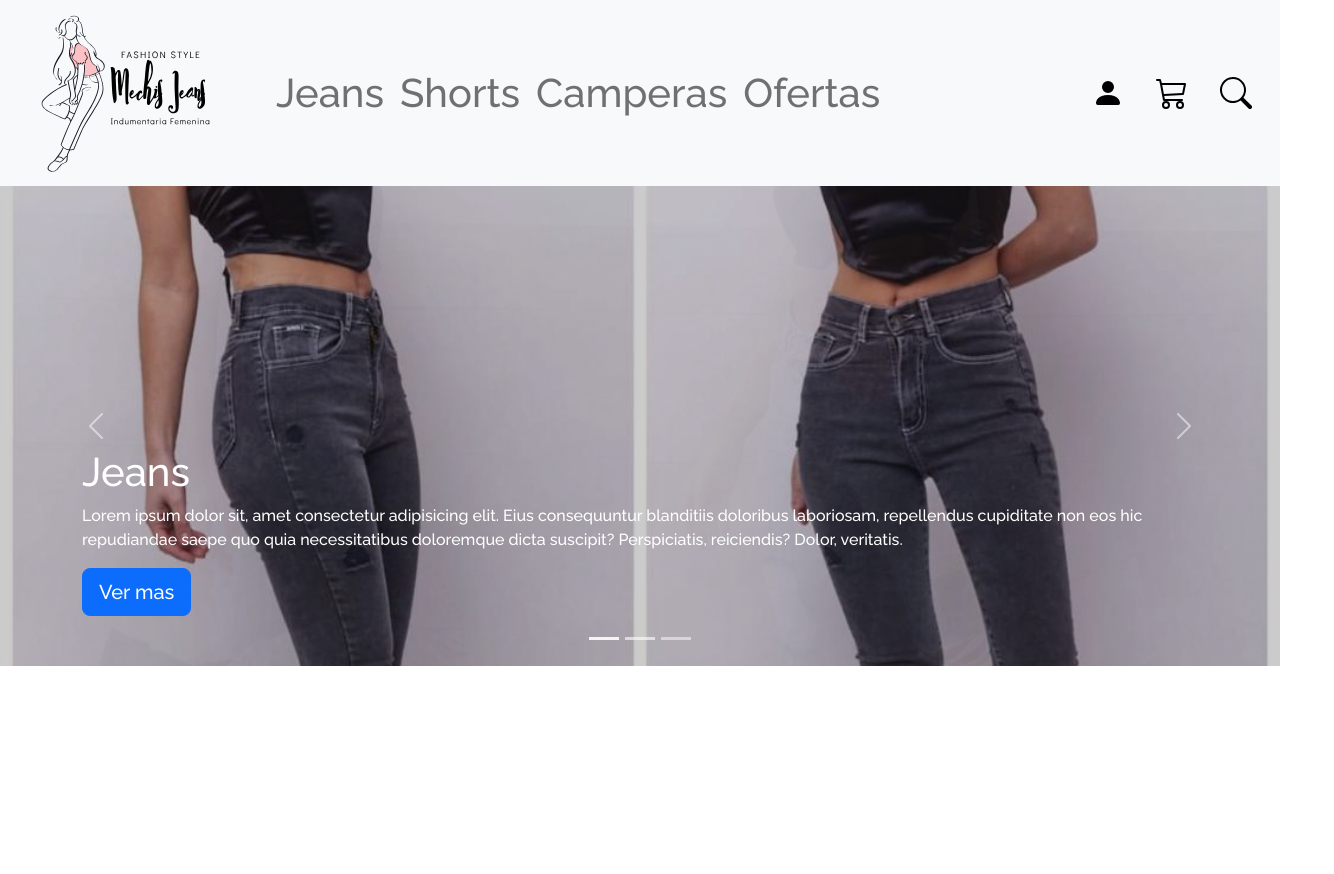
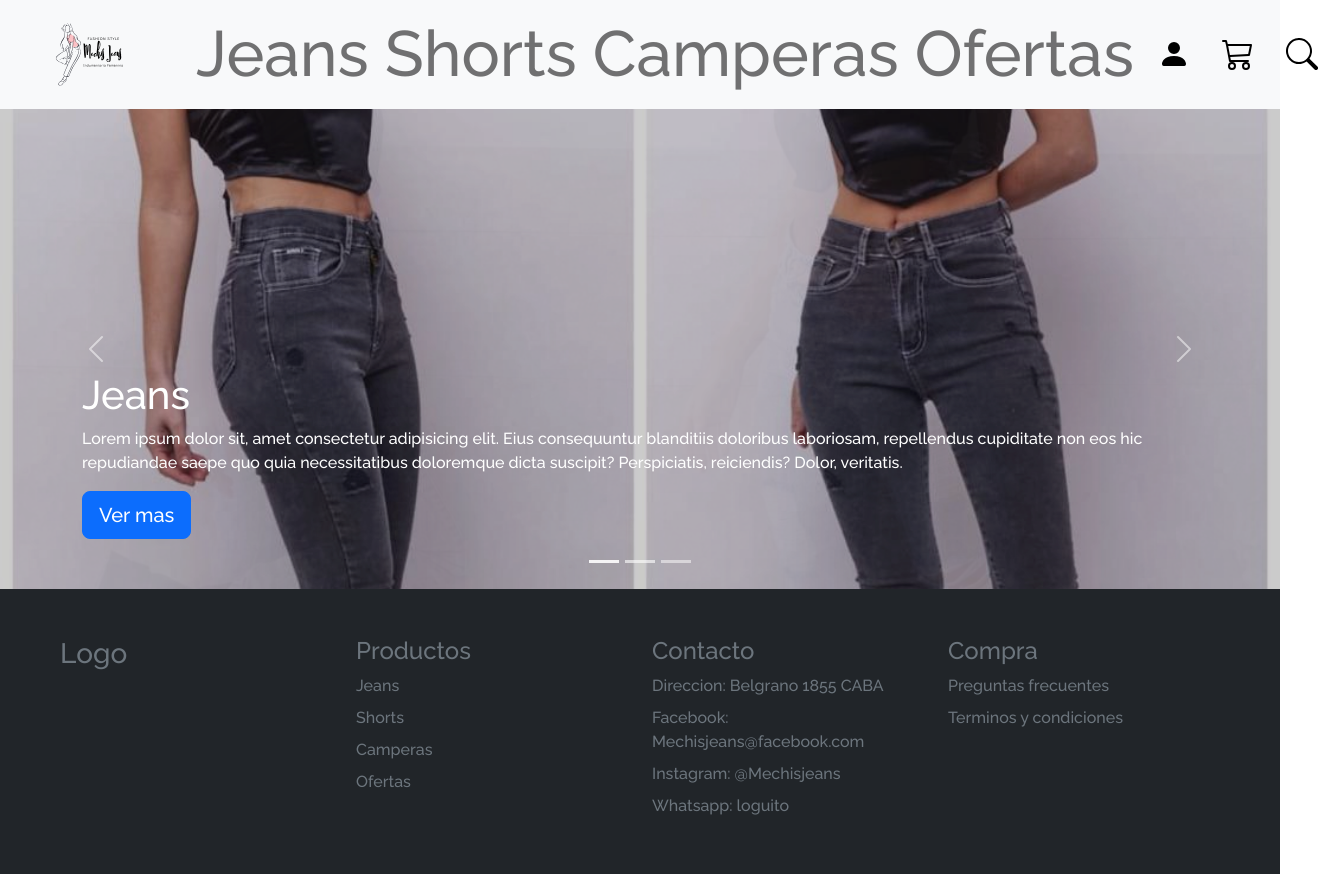
Before and after one commit to MarinoSanz/Grupo-1-MarketPlace, a website: page frontend/src/pages/index.html in a window 1280 px wide. Shown: the whole page, 1334 px wide, since content can reach past the window. Before the commit the page ends 800 px from the top, so only its background shows below. Drawn offline with nearby package versions, Linux system fonts and the light colour scheme.

Commit message:
[ADD] footer del home con bootstrap

```diff
--- a/frontend/src/pages/index.html
+++ b/frontend/src/pages/index.html
@@ -1,31 +1,50 @@
 <!DOCTYPE html>
 <html lang="es">
-
   <head>
-    <meta charset="UTF-8">
-    <meta http-equiv="X-UA-Compatible" content="IE=edge">
-    <meta name="viewport" content="width=device-width, initial-scale=1.0">
+    <meta charset="UTF-8" />
+    <meta http-equiv="X-UA-Compatible" content="IE=edge" />
+    <meta name="viewport" content="width=device-width, initial-scale=1.0" />
     <title>Mechi's Jeans</title>
-    <link href="https://cdn.jsdelivr.net/npm/bootstrap@5.2.0-beta1/dist/css/bootstrap.min.css" rel="stylesheet"
-        integrity="sha384-0evHe/X+R7YkIZDRvuzKMRqM+OrBnVFBL6DOitfPri4tjfHxaWutUpFmBp4vmVor" crossorigin="anonymous">
-    <link rel="stylesheet" href="../styles/principalstyles.css">
+    <link
+      href="https://cdn.jsdelivr.net/npm/bootstrap@5.2.0-beta1/dist/css/bootstrap.min.css"
+      rel="stylesheet"
+      integrity="sha384-0evHe/X+R7YkIZDRvuzKMRqM+OrBnVFBL6DOitfPri4tjfHxaWutUpFmBp4vmVor"
+      crossorigin="anonymous"
+    />
+    <link rel="stylesheet" href="../styles/principalstyles.css" />
   </head>
 
   <body>
-
     <header>
       <!-- Cabecera del sitio -->
       <!-- Navbar -->
       <nav class="navbar navbar-expand-lg navbar-light bg-light">
         <div class="container-fluid">
           <a class="navbar-brand" href="index.html">
-                    <img class="logo_size" src="../assets/icons/mechislogo.svg" alt="logo">
+            <img
+              class="logo_size"
+              src="../assets/icons/mechislogo.svg"
+              alt="logo"
+            />
           </a>
-                  <button class="navbar-toggler" type="button" data-bs-toggle="collapse" data-bs-target="#navbarNavAltMarkup" aria-controls="navbarNavAltMarkup" aria-expanded="false" aria-label="Toggle navigation">
+          <button
+            class="navbar-toggler"
+            type="button"
+            data-bs-toggle="collapse"
+            data-bs-target="#navbarNavAltMarkup"
+            aria-controls="navbarNavAltMarkup"
+            aria-expanded="false"
+            aria-label="Toggle navigation"
+          >
             <span class="navbar-toggler-icon"></span>
           </button>
-                    <div class="collapse navbar-collapse justify-content-between" id="navbarNavAltMarkup">
-                        <div class="navbar-nav font_weight_nav display-6 justify-content-center">
+          <div
+            class="collapse navbar-collapse justify-content-between"
+            id="navbarNavAltMarkup"
+          >
+            <div
+              class="navbar-nav font_weight_nav display-3 justify-content-center"
+            >
               <a class="nav-link" aria-current="page" href="#">Jeans</a>
               <a class="nav-link" href="#">Shorts</a>
               <a class="nav-link" href="camperas.html">Camperas</a>
@@ -33,83 +52,196 @@
             </div>
             <div class="navbar-nav justify_content_flex_end">
               <a class="nav-link" href="#">
-                                <img class="img_size_navbar" src="../assets/icons/person-fill.svg" alt="profilelogo">
+                <img
+                  class="img_size_navbar"
+                  src="../assets/icons/person-fill.svg"
+                  alt="profilelogo"
+                />
               </a>
               <a class="nav-link" href="#">
-                                <img class="img_size_navbar" src="../assets/icons/cart3.svg" alt="cart">
+                <img
+                  class="img_size_navbar"
+                  src="../assets/icons/cart3.svg"
+                  alt="cart"
+                />
               </a>
               <a class="nav-link" href="#">
-                                <img class="img_size_navbar" src="../assets/icons/search.svg" alt="searchlogo">
+                <img
+                  class="img_size_navbar"
+                  src="../assets/icons/search.svg"
+                  alt="searchlogo"
+                />
               </a>
             </div>
-
           </div>
         </div>
       </nav>
     </header>
     <main>
       <!-- Contenido Principal del sitio -->
-        <div id="myCarousel" class="carousel slide carousel-fade" data-bs-ride="carousel">
+      <div
+        id="myCarousel"
+        class="carousel slide carousel-fade"
+        data-bs-ride="carousel"
+      >
         <ol class="carousel-indicators">
-                <li data-bs-target="#myCarousel" data-bs-slide-to="0" class="active"></li>
+          <li
+            data-bs-target="#myCarousel"
+            data-bs-slide-to="0"
+            class="active"
+          ></li>
           <li data-bs-target="#myCarousel" data-bs-slide-to="1"></li>
           <li data-bs-target="#myCarousel" data-bs-slide-to="2"></li>
         </ol>
         <div class="carousel-inner">
           <div class="carousel-item active">
-                    <div class="overlay-image" style="background-image:url(../assets/images/imagen-1.jpeg);"></div>
+            <div
+              class="overlay-image"
+              style="background-image: url(../assets/images/imagen-1.jpeg)"
+            ></div>
             <div class="container container_carousel">
-                            <h1>
-                                Jeans
-                            </h1>
-                            <p> Lorem ipsum dolor sit, amet consectetur adipisicing elit. Eius consequuntur blanditiis doloribus laboriosam, repellendus cupiditate non eos hic repudiandae saepe quo quia necessitatibus doloremque dicta suscipit? Perspiciatis, reiciendis? Dolor, veritatis.</p>
-                            <a href="#" class="btn btn-lg btn-primary">
-                                Ver mas
-                            </a>
+              <h1>Jeans</h1>
+              <p>
+                Lorem ipsum dolor sit, amet consectetur adipisicing elit. Eius
+                consequuntur blanditiis doloribus laboriosam, repellendus
+                cupiditate non eos hic repudiandae saepe quo quia necessitatibus
+                doloremque dicta suscipit? Perspiciatis, reiciendis? Dolor,
+                veritatis.
+              </p>
+              <a href="#" class="btn btn-lg btn-primary"> Ver mas </a>
             </div>
           </div>
           <div class="carousel-item">
-                    <div class="overlay-image" style="background-image:url(../assets/images/imagen-2.jpeg);"></div>
+            <div
+              class="overlay-image"
+              style="background-image: url(../assets/images/imagen-2.jpeg)"
+            ></div>
             <div class="container container_carousel">
-                        <h1>
-                            Jeans
-                        </h1>
-                        <p> Lorem ipsum dolor sit, amet consectetur adipisicing elit. Eius consequuntur blanditiis doloribus laboriosam, repellendus cupiditate non eos hic repudiandae saepe quo quia necessitatibus doloremque dicta suscipit? Perspiciatis, reiciendis? Dolor, veritatis.</p>
-                        <a href="#" class="btn btn-lg btn-primary">
-                            Ver mas
-                        </a>
+              <h1>Jeans</h1>
+              <p>
+                Lorem ipsum dolor sit, amet consectetur adipisicing elit. Eius
+                consequuntur blanditiis doloribus laboriosam, repellendus
+                cupiditate non eos hic repudiandae saepe quo quia necessitatibus
+                doloremque dicta suscipit? Perspiciatis, reiciendis? Dolor,
+                veritatis.
+              </p>
+              <a href="#" class="btn btn-lg btn-primary"> Ver mas </a>
             </div>
           </div>
           <div class="carousel-item">
-                    <div class="overlay-image" style="background-image:url(../assets/images/imagen-3.jpeg);"></div>
+            <div
+              class="overlay-image"
+              style="background-image: url(../assets/images/imagen-3.jpeg)"
+            ></div>
             <div class="container container_carousel">
-                    <h1>
-                        Jeans
-                    </h1>
-                    <p> Lorem ipsum dolor sit, amet consectetur adipisicing elit. Eius consequuntur blanditiis doloribus laboriosam, repellendus cupiditate non eos hic repudiandae saepe quo quia necessitatibus doloremque dicta suscipit? Perspiciatis, reiciendis? Dolor, veritatis.</p>
-                    <a href="#" class="btn btn-lg btn-primary">
-                        Ver mas
-                    </a>
+              <h1>Jeans</h1>
+              <p>
+                Lorem ipsum dolor sit, amet consectetur adipisicing elit. Eius
+                consequuntur blanditiis doloribus laboriosam, repellendus
+                cupiditate non eos hic repudiandae saepe quo quia necessitatibus
+                doloremque dicta suscipit? Perspiciatis, reiciendis? Dolor,
+                veritatis.
+              </p>
+              <a href="#" class="btn btn-lg btn-primary"> Ver mas </a>
             </div>
           </div>
         </div>
-            <a href="#myCarousel" class="carousel-control-prev" role="button" data-bs-slide="prev">
+        <a
+          href="#myCarousel"
+          class="carousel-control-prev"
+          role="button"
+          data-bs-slide="prev"
+        >
           <span class="carousel-control-prev-icon" aria-hidden="true"></span>
         </a>
-            <a href="#myCarousel" class="carousel-control-next" role="button" data-bs-slide="next">
+        <a
+          href="#myCarousel"
+          class="carousel-control-next"
+          role="button"
+          data-bs-slide="next"
+        >
           <span class="carousel-control-next-icon" aria-hidden="true"></span>
         </a>
       </div>
     </main>
 
-
     <footer>
       <!-- Pie de pagina del sitio -->
-
+      <div class="container-fluid">
+        <div class="row p-5 bg-dark text-secondary">
+          <div class="col-xs-12 col-md-6 col-lg-3">
+            <!-- SECCION DEL LOGO EN EL FOOTER -->
+            <p class="h3">Logo</p>
+          </div>
+          <!-- SECCION PRODUCTOS DEL FOOTER -->
+          <div class="col-xs-12 col-md-6 col-lg-3">
+            <p class="h4">Productos</p>
+            <div class="mb-2">
+              <a class="text-secondary text-decoration-none" href="#">
+                Jeans
+              </a>
+            </div>
+            <div class="mb-2">
+              <a class="text-secondary text-decoration-none" href="#">
+                Shorts
+              </a>
+            </div>
+            <div class="mb-2">
+              <a class="text-secondary text-decoration-none" href="#">
+                Camperas
+              </a>
+            </div>
+            <div class="mb-2">
+              <a class="text-secondary text-decoration-none" href="#">
+                Ofertas
+              </a>
+            </div>
+          </div>
+          <!-- SECCION CONTACTO DEL FOOTER -->
+          <div class="col-xs-12 col-md-6 col-lg-3">
+            <p class="h4">Contacto</p>
+            <div class="mb-2">
+              <a class="text-secondary text-decoration-none" href="#">
+                Direccion: Belgrano 1855 CABA
+              </a>
+            </div>
+            <div class="mb-2">
+              <a class="text-secondary text-decoration-none" href="#">
+                Facebook: Mechisjeans@facebook.com
+              </a>
+            </div>
+            <div class="mb-2">
+              <a class="text-secondary text-decoration-none" href="#">
+                Instagram: @Mechisjeans
+              </a>
+            </div>
+            <div class="mb-2">
+              <a class="text-secondary text-decoration-none" href="#">
+                Whatsapp: loguito
+              </a>
+            </div>
+          </div>
+          <!-- SECCION COMPRA DEL FOOTER -->
+          <div class="col-xs-12 col-md-6 col-lg-3">
+            <p class="h4">Compra</p>
+            <div class="mb-2">
+              <a class="text-secondary text-decoration-none" href="#">
+                Preguntas frecuentes
+              </a>
+            </div>
+            <div class="mb-2">
+              <a class="text-secondary text-decoration-none" href="#">
+                Terminos y condiciones
+              </a>
+            </div>
+          </div>
+        </div>
+      </div>
     </footer>
-    <script src="https://cdn.jsdelivr.net/npm/bootstrap@5.2.0-beta1/dist/js/bootstrap.bundle.min.js"
+    <script
+      src="https://cdn.jsdelivr.net/npm/bootstrap@5.2.0-beta1/dist/js/bootstrap.bundle.min.js"
       integrity="sha384-pprn3073KE6tl6bjs2QrFaJGz5/SUsLqktiwsUTF55Jfv3qYSDhgCecCxMW52nD2"
-    crossorigin="anonymous"></script>
+      crossorigin="anonymous"
+    ></script>
   </body>
-
 </html>
--- a/frontend/src/styles/principalstyles.css
+++ b/frontend/src/styles/principalstyles.css
@@ -15,8 +15,8 @@
 /* tamaño del logo  */
 
 .logo_size {
-    width: 15rem;
-    height: 10rem;
+    width: 10rem;
+    height: 4rem;
 }
 
 /* tamaño de las iconos del nav, la lupa, el carrito y el perfil */
```
Lines whose indentation alone changed are shown as unchanged.
